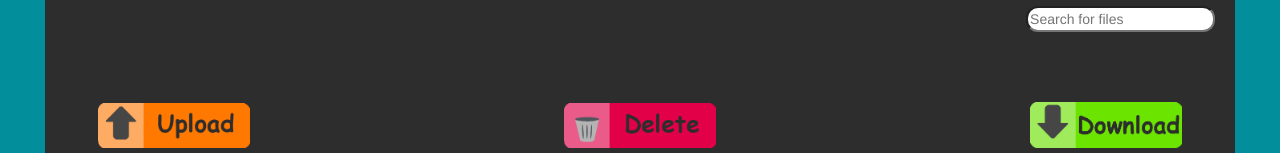
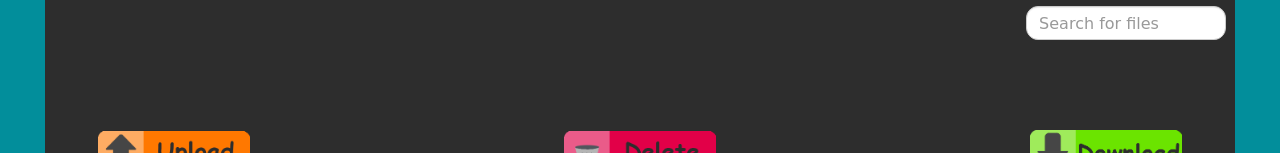
Before and after one commit to brewdd02/OnlineImage, a PHP site: page /dashboard.php in a window 1280 px wide. Shown: the part 139-292 px from the top of the page. Run offline with PHP 8.4, Linux system fonts and the light colour scheme; a user stored in the database is signed in; data comes from the database, SQL or seed files in the repository.

Commit message:
Added even more CSS

```diff
--- a/index/css/styles.css
+++ b/index/css/styles.css
@@ -19,6 +19,12 @@ header > input#logo {
 
 h1 {
 	font-family: "Comic Sans MS", cursive, sans serif;
+}
+
+#search {
+	width: 200px;
+	font-family: "Comic Sans MS", cursive, sans serif;
+	font-size: 16px;
 }
 
 #logout {
--- a/index/dashboard.php
+++ b/index/dashboard.php
@@ -32,7 +32,7 @@ require_once('getUserFiles.php');
 		</header>
 		<section style="table align: center;">
 
-			<input id="search" type="search" placeholder="Search for files" style="border-radius: 12px;margin-bottom: 50px;margin-left: 83%">
+			<input id="search" type="search" class="form-control" placeholder="Search for files" style="border-radius: 12px;margin-bottom: 50px;margin-left: 83%">
 			<br>
 			<br>
 
```
